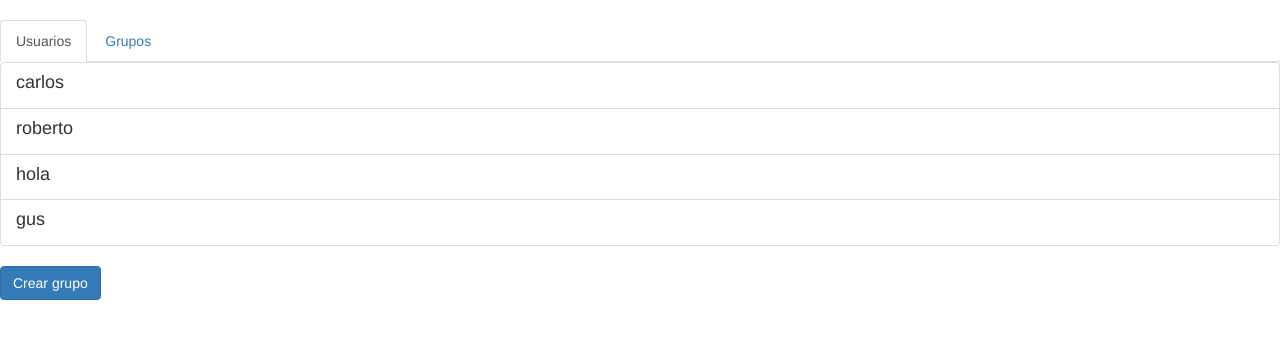
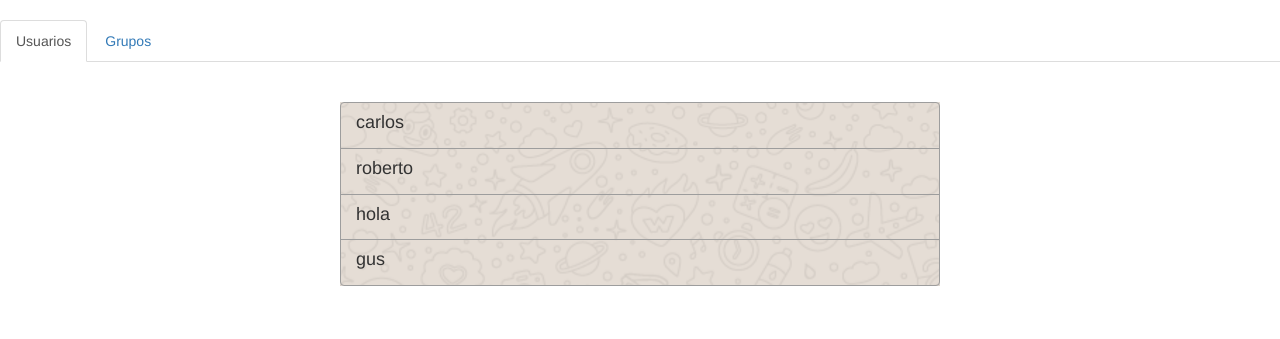
Before and after one commit to cciccaroni/arquitecturasWebPractice, a Flask app: page / in a window 1280 px wide. Shown: the part 52-391 px from the top of the page. Run offline with Flask 2, Linux system fonts and the light colour scheme; a user stored in the database is signed in; data comes from the database, SQL or seed files in the repository; some libraries are stand-ins or nearby versions.

Commit message:
estilos en list.html

```diff
--- a/app/static/css/chat.css
+++ b/app/static/css/chat.css
@@ -95,12 +95,12 @@ i{
 }
 
 
-#override a {
+.tab-pane a {
    background-color: transparent !important;
    border: 1px solid #9d9d9d !important;
 }
 
-#override a:focus {
+.tab-pane a:focus {
    background-color: transparent !important;
 }
 
@@ -108,3 +108,23 @@ i{
 .image_back{
     background-image: url('/static/img/background.png');
 }
+
+.top-padding {
+  padding: 40px;
+  > .tab-pane {
+    display: none;
+  }
+  > .active {
+    display: block;
+  }
+}
+
+.no-padding{
+    padding-right: 0px !important;
+    padding-left: 0px !important;
+    padding-bottom: 0px !important;
+}
+
+.no-margin-bottom{
+    margin-bottom: 0px !important;
+}
--- a/app/templates/contacts/list.html
+++ b/app/templates/contacts/list.html
@@ -39,10 +39,15 @@
 </ul>
 
 <div class="tab-content">
-    <div role="tabpanel" class="tab-pane active" id="usuarios">
-        <ul class="list-group">
+    <div role="tabpanel" class="tab-pane active top-padding" id="usuarios">
+        <div class="container-fluid">
+            <div class="row">
+                <div class="col-md-3">
+                </div>
+                <div class="col-md-6 image_back no-padding">
+                    <ul class="list-group  no-margin-bottom">
                         {% for user in users %}
-            <a user id={{user.id}} class="list-group-item">
+                        <a user id={{user.id}} class="item list-group-item">
                             <span unread_count="0" class="badge badge-primary badge-pill"></span>
                             <h4 name class="list-group-item-heading">{{user.name}}</h4>
                             <p last_received class="list-group-item-text"></p>
@@ -50,20 +55,45 @@
                         {% endfor %}
                     </ul>
                 </div>
-    <div role="tabpanel" class="tab-pane" id="grupos">
+                <div class="col-md-3">
+                </div>
+            </div>
+        </div>
+    </div>
+    <div role="tabpanel" class="tab-pane top-padding" id="grupos">
+            <div class="container-fluid">
+                <div class="row">
+                    <div class="col-md-3">
+
+                    </div>
+                    <div class="col-md-6 image_back no-padding">
+                        <ul class="list-group no-margin-bottom">
                              {% for group in groups %}
+
                                 <a group id={{group.id}} class="list-group-item">
                                     <span unread_count="0" class="badge badge-primary badge-pill"></span>
                                     <h4 name class="list-group-item-heading">{{group.name}}</h4>
                                     <p last_received class="list-group-item-text"></p>
                                 </a>
                                 {% endfor %}
+                        </ul>
+                    </div>
+                    <div class="col-md-3">
+                        <button type="button" class="btn" data-toggle="modal" data-target="#exampleModal">
+                            <span class="glyphicon glyphicon-plus-sign" aria-hidden="true"></span>
+                        </button>
+                    </div>
                 </div>
         </div>
 
-<button type="button" class="btn btn-primary" data-toggle="modal" data-target="#exampleModal">
-    Crear grupo
-</button>
+
+
+
+
+    </div>
+</div>
+
+
 
 <div class="modal fade" id="exampleModal" tabindex="-1" role="dialog" aria-labelledby="exampleModalLabel"
      aria-hidden="true">
```
Also changed, not shown: app/static/_files/image/00ffbb51c17c40e3917ce69960e3a5c3.png (deleted), app/static/_files/image/236f08e8eb9645629d8b233856c181b8.png (deleted), app/static/_files/image/5da9932c38c74cc0b0edf3983171a3c5.png (deleted), app/static/_files/image/b042339d6f1d4eeb94d7d24ea3705808.png (deleted), 10 other files. Lines whose indentation alone changed are shown as unchanged.
